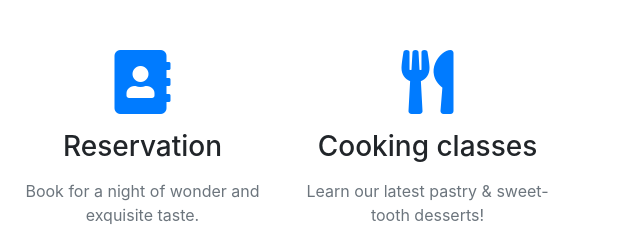
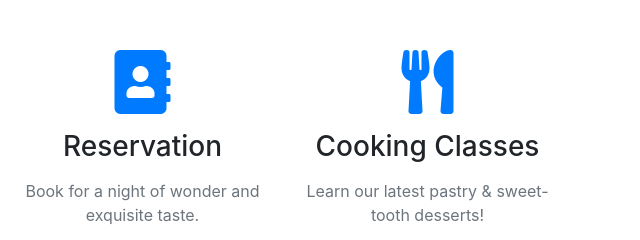
Before and after one commit to marklegend/demo_cafe, a website with bundled scripts: page index.html in a window 1280 px wide. Shown: the part 2280-2520 px from the top of the page, 640-1280 px from the left. Built offline with nearby package versions, Linux system fonts and the light colour scheme.

Commit message:
last look

```diff
--- a/index.html
+++ b/index.html
@@ -371,7 +371,7 @@
           <div class="col-lg-3 col-md-6 text-center">
             <div class="service-box mt-5 mx-auto">
               <i class="fas fa-4x fa-utensils text-primary mb-3 sr-icon-4"></i>
-              <h3 class="mb-3">Cooking classes</h3>
+              <h3 class="mb-3">Cooking Classes</h3>
               <p class="text-muted mb-0">Learn our latest pastry &amp; sweet-tooth desserts!</p>
             </div>
           </div>
```
